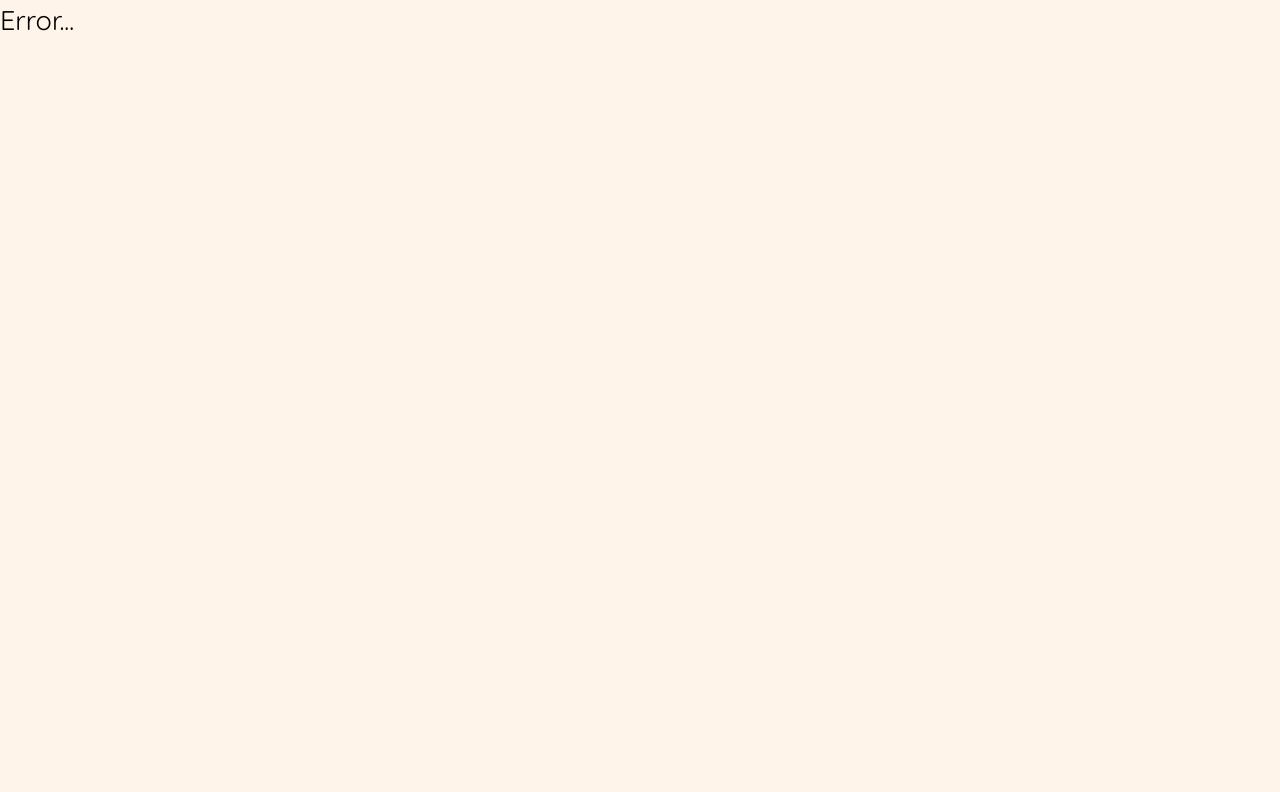
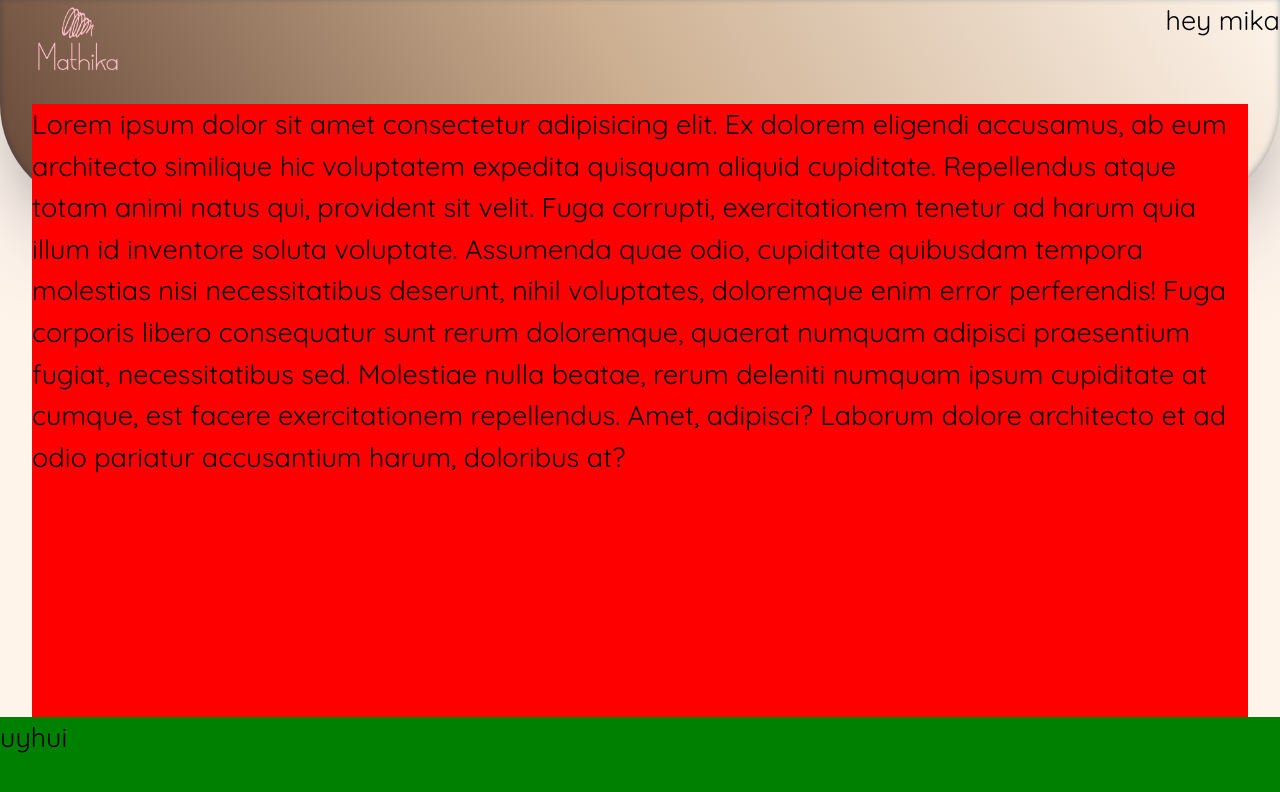
Before and after one commit to mikaGivner/Mathika-Students-App, a React (Vite) app: page /Teacher in a window 1280 px wide. Before the commit this address had no page. Shown: the top 792 px of the page. Built offline with nearby package versions, Linux system fonts and the light colour scheme; a web font is replaced by a local one.

Commit message:
first commit to teacher page- there is more to work

```diff
--- a/src/App.jsx
+++ b/src/App.jsx
@@ -1,9 +1,9 @@
 import "./index.css"
 import { createBrowserRouter, RouterProvider } from "react-router-dom";
-import {LandPage} from "./Pages/indexPages.jsx";
+import {LandPage,TeacherPage} from "./Pages/indexPages.jsx";
 const router = createBrowserRouter([
-{ path: "/", element: <LandPage WhereToGo="/r"/>, errorElement: <>Error...</> },
-{ path: "/r", element: <div>hey</div>, errorElement: <>Error...</> },
+{ path: "/", element: <LandPage WhereToGo="/Teacher"/>, errorElement: <>Error...</> },
+{ path: "/Teacher", element: <TeacherPage/>, errorElement: <>Error...</> },
 ]);
 function App() {
   return <RouterProvider router={router}></RouterProvider>;
--- /dev/null
+++ b/src/Pages/TeacherPage.jsx
@@ -0,0 +1,18 @@
+import React from 'react'
+import { TeacherPageStyle, TeacherHead, LogoPagesStyle,BodyTeacher } from '../Style'
+function TeacherPage() {
+  return (
+    <TeacherPageStyle>
+        <TeacherHead>
+            <LogoPagesStyle/>
+            <div>hey mika</div>
+        </TeacherHead>
+        <BodyTeacher>
+            Lorem ipsum dolor sit amet consectetur adipisicing elit. Ex dolorem eligendi accusamus, ab eum architecto similique hic voluptatem expedita quisquam aliquid cupiditate. Repellendus atque totam animi natus qui, provident sit velit. Fuga corrupti, exercitationem tenetur ad harum quia illum id inventore soluta voluptate. Assumenda quae odio, cupiditate quibusdam tempora molestias nisi necessitatibus deserunt, nihil voluptates, doloremque enim error perferendis! Fuga corporis libero consequatur sunt rerum doloremque, quaerat numquam adipisci praesentium fugiat, necessitatibus sed. Molestiae nulla beatae, rerum deleniti numquam ipsum cupiditate at cumque, est facere exercitationem repellendus. Amet, adipisci? Laborum dolore architecto et ad odio pariatur accusantium harum, doloribus at?
+            <div style={{position:"absolute", bottom:"0", left:0, width:"100vw", height:"4rem", background:"green"}}>uyhui</div>
+        </BodyTeacher>
+    </TeacherPageStyle>
+  )
+}
+
+export default TeacherPage
--- a/src/Pages/indexPages.jsx
+++ b/src/Pages/indexPages.jsx
@@ -1,2 +1,3 @@
 import LandPage from "./LandPage";
-export {LandPage};
+import TeacherPage from "./TeacherPage";
+export {LandPage, TeacherPage};
--- /dev/null
+++ b/src/Style/BodyTeacher.jsx
@@ -0,0 +1,10 @@
+import styled from 'styled-components'
+import "../index.css"
+const BodyTeacher = styled.div`
+width:95vw;
+height:87vh;
+background: red;
+overflow:scroll;
+margin-top: -5rem;
+`
+export default BodyTeacher;
--- a/src/Style/LandStyle.jsx
+++ b/src/Style/LandStyle.jsx
@@ -2,8 +2,10 @@ import styled from 'styled-components'
 import "../index.css"
 const LandPageStyle = styled.section`
 width:100%;
+height:100vh;
 display: flex;
 flex-direction: column;
 align-items: center;
+background-color: var(--light-ft);
 `
 export default LandPageStyle;
--- /dev/null
+++ b/src/Style/PagesLogo.jsx
@@ -0,0 +1,12 @@
+import styled from 'styled-components'
+import "../index.css"
+import logoImg from "../assets/logo-no-bg.png";
+const LogoPagesStyle = styled.div`
+width:7.5rem;
+height:3.75rem;
+background: url(${logoImg}) no-repeat center center/cover;
+/* position: absolute;
+top:40%;
+left: 50%;
+transform: translate(-50%, -50%);*/`
+export default LogoPagesStyle;
--- /dev/null
+++ b/src/Style/TeacherHead.jsx
@@ -0,0 +1,14 @@
+import styled from 'styled-components'
+import "../index.css"
+const TeacherHead = styled.div`
+width:100%;
+height: 10rem;
+display: flex;
+align-items: start;
+justify-content: space-between;
+background: linear-gradient(60deg, var(--dark-bg), var(--light-bg), var(--light-ft)) ;
+border-bottom-left-radius:5rem ;
+border-bottom-right-radius:5rem ;
+box-shadow: rgba(50, 50, 93, 0.25) 0px 50px 100px -20px, rgba(0, 0, 0, 0.3) 0px 30px 60px -30px, rgba(10, 37, 64, 0.35) 0px -2px 6px 0px inset;
+`
+export default TeacherHead;
--- /dev/null
+++ b/src/Style/TeacherPageStyle.jsx
@@ -0,0 +1,13 @@
+import styled from 'styled-components'
+import "../index.css"
+const TeacherPageStyle = styled.section`
+width:100vw;
+height:100vh;
+position: relative;
+display:flex;
+flex-direction: column;
+align-items: center;
+justify-content: start;
+background:var(--light-ft);
+`
+export default TeacherPageStyle;
--- a/src/Style/index.jsx
+++ b/src/Style/index.jsx
@@ -2,4 +2,8 @@ import Land from "./LandPageHeadStyle";
 import LogoStyle from "./LandPageLogo";
 import LandPageStyle from "./LandStyle";
 import Button from "./Button";
-export {Land, LogoStyle, LandPageStyle, Button};
+import TeacherPageStyle from "./TeacherPageStyle";
+import TeacherHead from "./TeacherHead";
+import LogoPagesStyle from "./PagesLogo";
+import BodyTeacher from "./BodyTeacher";
+export {Land, LogoStyle, LandPageStyle, Button,TeacherPageStyle,TeacherHead, LogoPagesStyle,BodyTeacher};
--- a/src/index.css
+++ b/src/index.css
@@ -7,7 +7,7 @@
   font-size: 1.3rem;
   font-weight: 400;
   line-height: 2rem;
-  background-color: var(--light-ft);
+  /* background-color: var(--light-ft); */
 }
 :root {
   --dark-bg: #674737;
```
